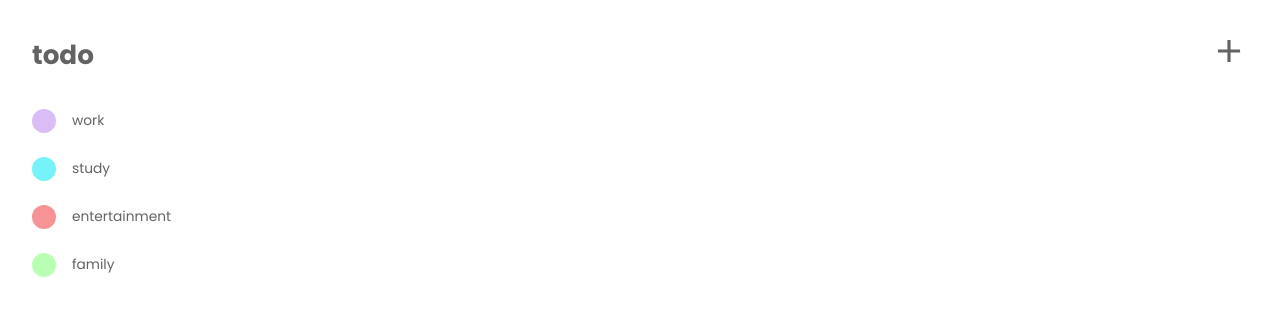
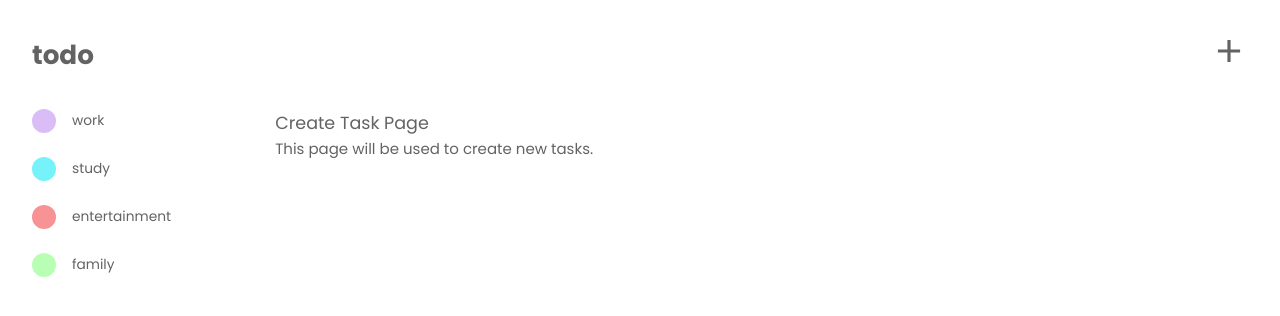
Before and after one commit to prodbyola/vue-todo, a Vue app: page /create-task in a window 1280 px wide. Shown: the top 316 px of the page. Built offline with nearby package versions, Linux system fonts and the light colour scheme.

Commit message:
Implemented app navigation.

```diff
--- a/src/components/common/AppHeader.vue
+++ b/src/components/common/AppHeader.vue
@@ -1,13 +1,19 @@
 <template>
   <header>
-    <h3 class="app_title">todo</h3>
-    <div class="add_icon">
+    <h3 @click="goToRoute('home')" class="app_title">todo</h3>
+    <div @click="goToRoute('create-task')" class="add_icon">
       <svg xmlns="http://www.w3.org/2000/svg" height="24" viewBox="0 -960 960 960" width="24">
         <path d="M440-440H200v-80h240v-240h80v240h240v80H520v240h-80v-240Z" />
       </svg>
     </div>
   </header>
 </template>
+
+<script setup lang="ts">
+import router from '@/router'
+
+const goToRoute = (name: string) => router.push({ name })
+</script>
 
 <style lang="scss" scoped>
 $add_icon_size: 38px;
--- a/src/router/index.ts
+++ b/src/router/index.ts
@@ -1,5 +1,6 @@
 import { createRouter, createWebHistory } from 'vue-router'
 import HomeView from '../views/HomeView.vue'
+import CreateTaskView from '@/views/CreateTaskView.vue'
 
 const router = createRouter({
   history: createWebHistory(import.meta.env.BASE_URL),
@@ -9,6 +10,11 @@ const router = createRouter({
       name: 'home',
       component: HomeView
     },
+    {
+      path: '/create-task',
+      name: 'create-task',
+      component: CreateTaskView
+    }
   ]
 })
 
--- /dev/null
+++ b/src/views/CreateTaskView.vue
@@ -0,0 +1,4 @@
+<template>
+  <h3>Create Task Page</h3>
+  <p>This page will be used to create new tasks.</p>
+</template>
```
Also changed, not shown: 1 other file (tests, documents, lock files or other folders).
